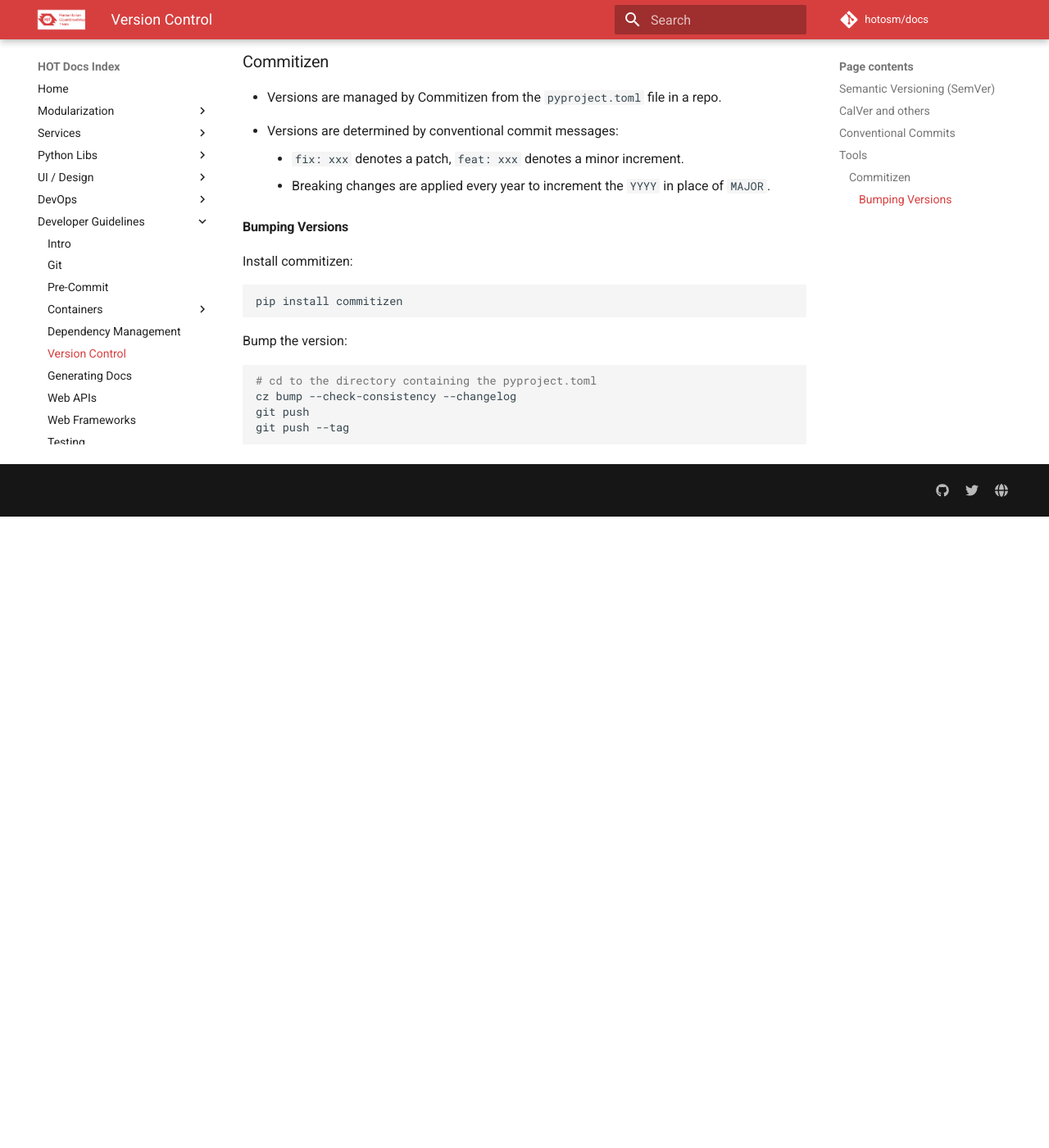
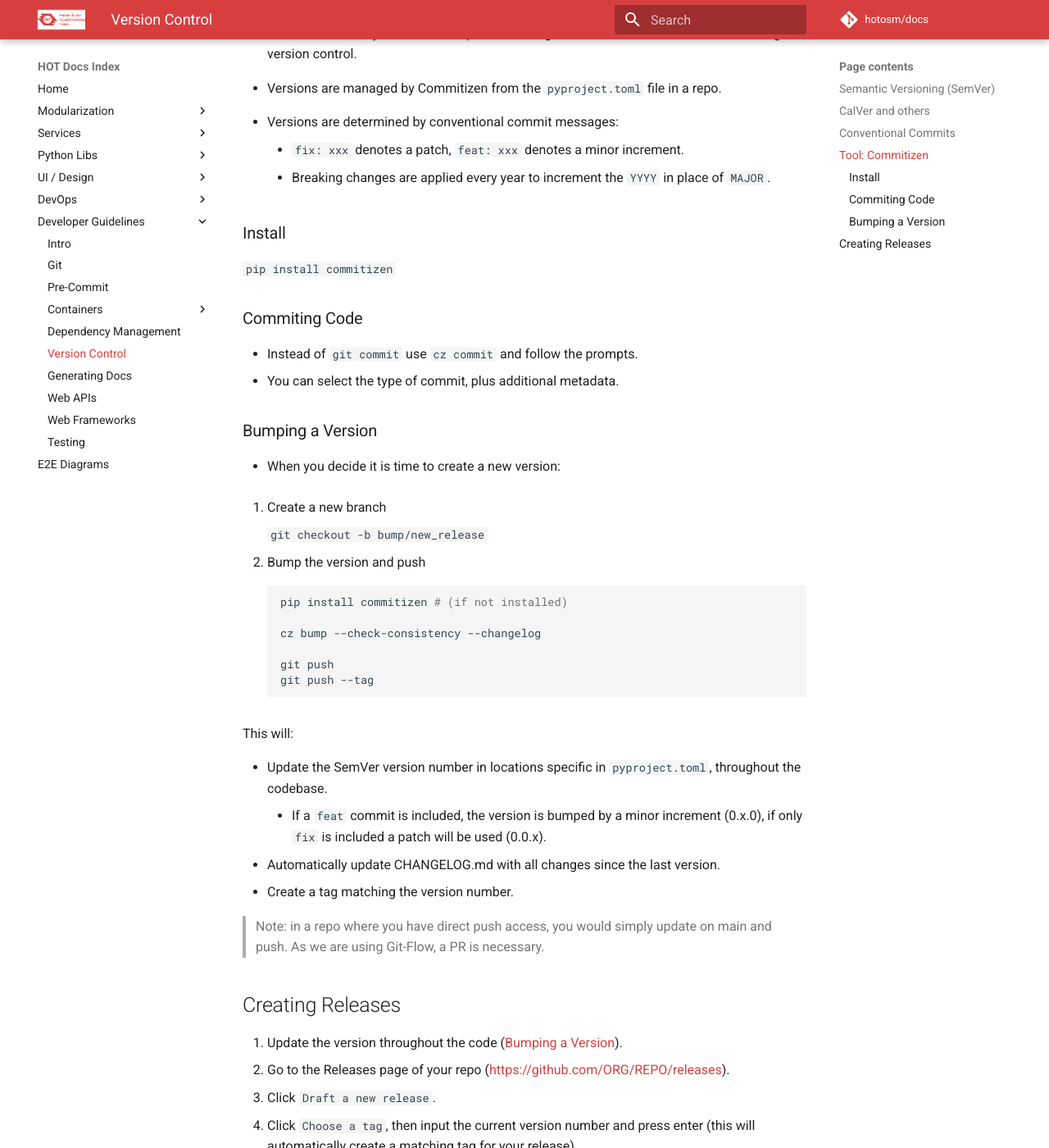
Before and after one commit to hotosm/docs, an MkDocs documentation site: the page built from docs/dev-guide/version-control.md, in a window 1280 px wide and 1400 px high, scrolled down 1327 px. Shown: the whole window at 82% size. Built offline with MkDocs 1.6.1 and Material for MkDocs 9.7.7, drawn with Linux system fonts in a browser that asks for light colours; comment, search, counter and statistics services are not loaded; before the commit the page ends 1957 px from its top, so only the background shows below that; some of the changed text lies outside the part shown.

Commit message:
docs: extra info about creating version releases

````diff
--- a/docs/dev-guide/version-control.md
+++ b/docs/dev-guide/version-control.md
@@ -32,42 +32,81 @@
 A [specification](https://www.conventionalcommits.org/en/v1.0.0/)
 for adding human and machine readable meaning to commit messages.
 
-Format: `<type>[optional scope]: <description>`
-
-Example: `feat: allow provided config object to extend other configs`
-
 A 'new' standard for commit messages.
 
-Allows for easy semantic versioning, x.x.x, as the type of increment can be
-automatically determined based on the commit types.
+**Format**: `<type>[optional scope]: <description>`
 
-## Tools
+Example `feat: allow provided config object to extend other configs`
+Example `fix: fixed the bug in issue #123`
 
-Some tools can make your life easier when working with conventional
-commits and SemVer.
+**Advantage**: Automated SemVer version management (major.minor.patch),
+and automated changelogs.
 
-### Commitizen
+## Tool: Commitizen
 
-- Versions are managed by Commitizen from the `pyproject.toml` file in a repo.
+- [Commitizen](https://commitizen-tools.github.io/commitizen) is a
+  Python tool to help with creating **conventional commits** and
+  automating version control.
+
+- Versions are managed by Commitizen from the `pyproject.toml` file in a
+  repo.
 
 - Versions are determined by conventional commit messages:
   - `fix: xxx` denotes a patch, `feat: xxx` denotes a minor increment.
-  - Breaking changes are applied every year to increment the `YYYY` in place
-    of `MAJOR`.
+  - Breaking changes are applied every year to increment the `YYYY` in
+    place of `MAJOR`.
 
-#### Bumping Versions
+### Install
 
-Install commitizen:
+`pip install commitizen`
 
-```bash
-pip install commitizen
-```
+### Commiting Code
 
-Bump the version:
+- Instead of `git commit` use `cz commit` and follow the prompts.
+- You can select the type of commit, plus additional metadata.
 
-```bash
-# cd to the directory containing the pyproject.toml
-cz bump --check-consistency --changelog
-git push
-git push --tag
-```
+### Bumping a Version
+
+- When you decide it is time to create a new version:
+
+1. Create a new branch
+
+   `git checkout -b bump/new_release`
+
+2. Bump the version and push
+
+   ```bash
+   pip install commitizen # (if not installed)
+
+   cz bump --check-consistency --changelog
+
+   git push
+   git push --tag
+   ```
+
+This will:
+
+- Update the SemVer version number in locations specific in `pyproject.toml`,
+  throughout the codebase.
+  - If a `feat` commit is included, the version is bumped by a minor
+    increment (0.x.0), if only `fix` is included a patch will be used
+    (0.0.x).
+- Automatically update CHANGELOG.md with all changes since the last version.
+- Create a tag matching the version number.
+
+> Note: in a repo where you have direct push access, you would simply
+> update on main and push. As we are using Git-Flow, a PR is necessary.
+
+## Creating Releases
+
+1. Update the version throughout the code ([Bumping a Version](#bumping-a-version)).
+2. Go to the Releases page of your repo
+   (<https://github.com/ORG/REPO/releases>).
+3. Click `Draft a new release`.
+4. Click `Choose a tag`, then input the current version number and press
+   enter (this will automatically create a matching tag for your release).
+5. Set the `Release title` to v`x.x.x`, replacing with your version number.
+6. Add a description if possible, then release.
+
+This should trigger the PyPi publishing workflow (for HOT repos), and
+your version will be available on [PyPi.org](pypi.org).
````
